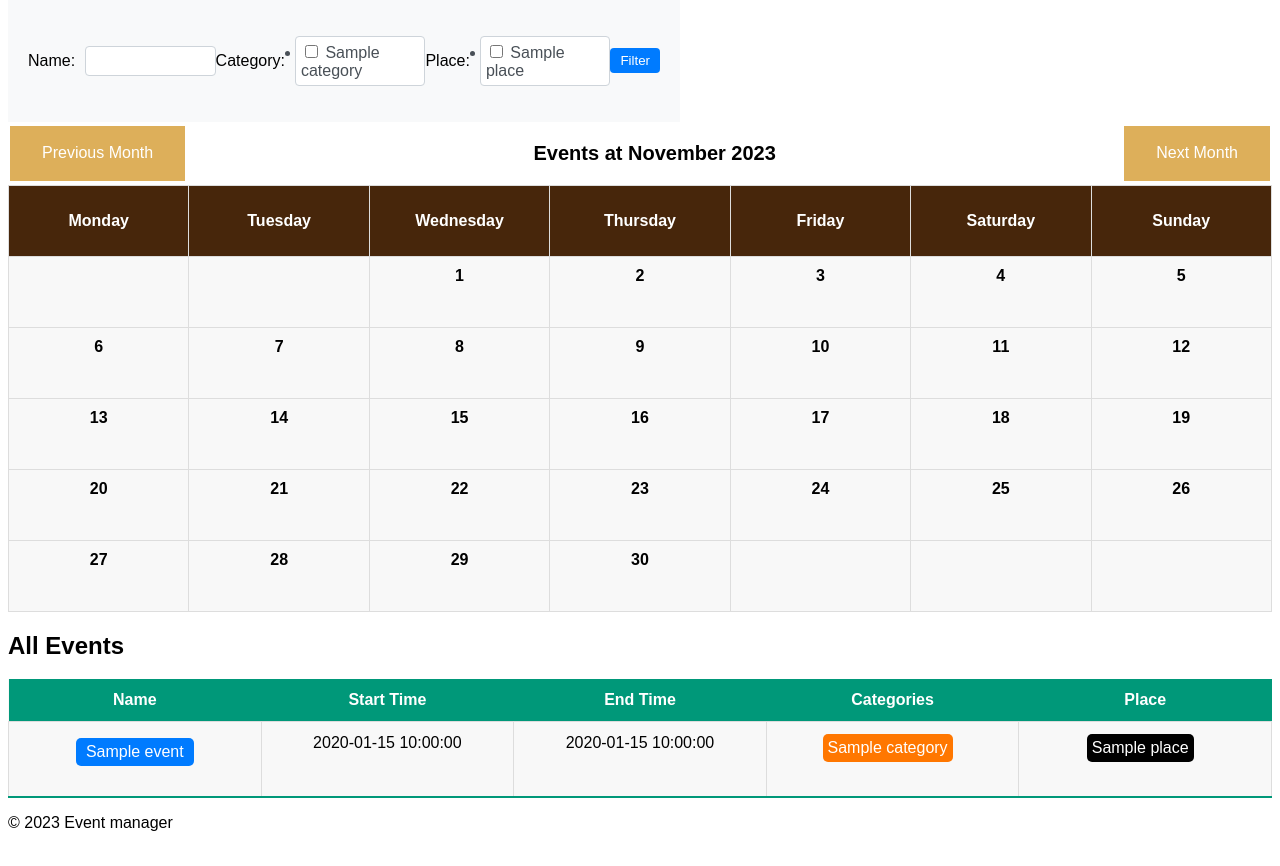
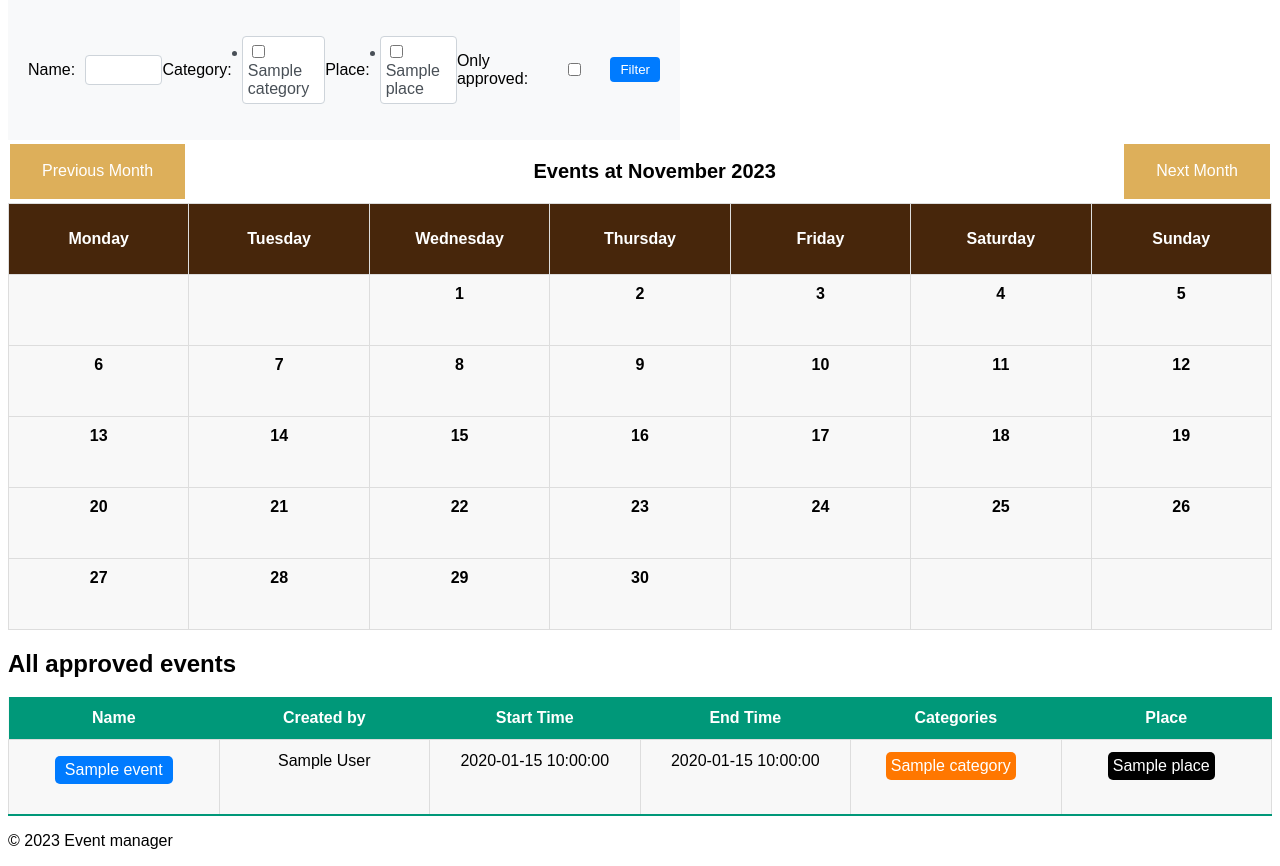
Before and after one commit to smatand/iis2023, a Flask app: page / in a window 1280 px wide. Shown: the part 343-1209 px from the top of the page. Before the commit the page ends 1174 px from the top, so only its background shows below. Run offline with Flask 3, Linux system fonts and the light colour scheme; a user stored in the database is signed in; tables that the repository leaves empty hold one stand-in row (values such as "Sample post").

Commit message:
distinguish approved/unapproved events

```diff
--- a/app.py
+++ b/app.py
@@ -70,16 +70,29 @@ def index():
         name = form.name.data
         category_ids = form.category.data
         place_ids = form.place.data
+        approved = form.approved.data
 
-        events = Event.query.filter(and_(
-            Event.name.ilike('%{}%'.format(name)),
-            or_(*[Event.categories.any(
-                id=category_id
-                ) for category_id in category_ids]),
-            or_(*[Event.place.has(
-                id=place_id
-                ) for place_id in place_ids])
-        )).all()
+        if approved is False:
+            events = Event.query.filter(and_(
+                Event.name.ilike('%{}%'.format(name)),
+                or_(*[Event.categories.any(
+                    id=category_id
+                    ) for category_id in category_ids]),
+                or_(*[Event.place.has(
+                    id=place_id
+                    ) for place_id in place_ids]),
+            )).all()
+        else:
+            events = Event.query.filter(and_(
+                Event.name.ilike('%{}%'.format(name)),
+                or_(Event.approved.is_(True)),
+                or_(*[Event.categories.any(
+                    id=category_id
+                    ) for category_id in category_ids]),
+                or_(*[Event.place.has(
+                    id=place_id
+                    ) for place_id in place_ids])
+            )).all()
     else:
         events = Event.query.all()
 
@@ -180,7 +193,6 @@ def logout():
 def create_event():
     form = EventForm()
     if form.validate_on_submit():
-        name = form.name.data
         category_ids = [
             id for id, checked in zip([choice[0] for choice
                                        in form.category_ids.choices
@@ -188,7 +200,7 @@ def create_event():
         place_id = form.place_id.data
 
         event = Event()
-        event.name = name
+        event.name = form.name.data
         event.start_datetime = form.start_datetime.data
         event.end_datetime = form.end_datetime.data
         event.capacity = form.capacity.data
@@ -196,6 +208,7 @@ def create_event():
         event.image = form.image.data
         event.place_id = place_id
         event.users.append(current_user)
+        event.owner_id = current_user.id
 
         categories = Category.query.filter(Category.id.in_(category_ids)).all()
         for category in categories:
@@ -243,7 +256,7 @@ def home():
 
 @app.route('/event/<int:id>', methods=['GET', 'POST'])
 def event(id):
-    event = Event.get_detail(id)
+    event = Event.query.get(id)
     now = datetime.now()
     form = ReviewForm()
     if form.validate_on_submit():
--- a/forms.py
+++ b/forms.py
@@ -10,7 +10,8 @@ from wtforms import (
     SelectField,
     TextAreaField,
     SelectMultipleField,
-    widgets
+    widgets,
+    BooleanField
 )
 from wtforms.validators import DataRequired, Length, Optional
 
@@ -98,6 +99,8 @@ class FilterForm(FlaskForm):
         option_widget=widgets.CheckboxInput(),
         widget=widgets.ListWidget(prefix_label=False))
 
+    approved = BooleanField('Only approved', default=False)
+
     def __init__(self, *args, **kwargs):
         super(FilterForm, self).__init__(*args, **kwargs)
         self.category.choices = [(c.id, c.name) for c in Category.query.all()]
--- a/static/event_details.css
+++ b/static/event_details.css
@@ -68,6 +68,16 @@
     padding: 5px 10px;
 }
 
+.event-unapproved {
+    background-color: #ffffff;
+    border: dashed;
+    border-radius: 5px;
+    border-color: #007bff;
+    color: #007bff;
+    cursor: pointer;
+    padding: 5px 10px;
+}
+
 .event-list {
     .event-list {
     display: flex;
--- a/templates/create_event.html
+++ b/templates/create_event.html
@@ -40,7 +40,7 @@
         {{ form.place_id(value=1) }}
       </div>
       <div class=""form-field">
-        <label for="category_id">{{ form.category_ids.label }}*<span>:</span></label>
+        <label for="category_id">{{ form.category_ids.label }}<span>:</span></label>
         {{ form.category_ids() }}
       </div>
       <div class="form-field">
--- a/templates/event.html
+++ b/templates/event.html
@@ -21,7 +21,7 @@
             <img class="event_image" src="{{ event.image }}" alt="Event Image">
         {% endif %}
     </div>
-    {% if current_user.is_authenticated and event.start_datetime > now %}
+    {% if current_user.is_authenticated and event.start_datetime > now and current_user.id != event.owner_id and current_user not in event.users %}
         <div class="entry_request">
             <button class="button-log">Request for entry</button>
             <p>Note: A fee may be required for admission!</p>
@@ -38,7 +38,7 @@
             </div>
         {% endfor %}
     </div>
-    {% if current_user in event.users %}
+    {% if current_user in event.users and event.end_datetime < now %}
         <h3>Submit a Review</h3>
         <div class="review_form">
             <form method="POST">
--- a/templates/index.html
+++ b/templates/index.html
@@ -17,6 +17,10 @@
         {{ form.category(id='category', class='form-input') }}
         <label for="place">Place:</label>
         {{ form.place(id='place', class='form-input') }}
+        <label for="approved">Only approved:</label>
+        {{ form.approved(id='approved', class='form-input') }}
+
+
         <input type="submit" value="Filter" class="form-submit">
     </form>
 
@@ -46,9 +50,11 @@
                   <div class="day-number">{{ day }}</div>
                   {% for event in events %}
                       {% if event.start_datetime.day <= day and event.end_datetime.day >= day and event.start_datetime.month == month and event.start_datetime.year == year %}
-                      <button class="event" onclick="window.location.href='{{ url_for('event', id=event.id) }}';">
-                          {{ event.name }}
-                      </button>
+                        {% if event.approved == true %}
+                            <button class="event" onclick="window.location.href='{{ url_for('event', id=event.id) }}';">{{ event.name }}</button>
+                        {% else %}
+                            <button class="event-unapproved" onclick="window.location.href='{{ url_for('event', id=event.id) }}';">{{ event.name }}</button>
+                        {% endif %}
                       {% endif %}
                   {% endfor %}
                   {% endif %}
@@ -59,11 +65,12 @@
       {% endfor %}
 </table>
 <div id="event-list">
-    <h2>All Events</h2>
+    <h2>All approved events</h2>
     <table class="event-table">
         <thead>
             <tr>
                 <th class="event-table-header">Name</th>
+                <th class="event-table-header">Created by</th>
                 <th class="event-table-header">Start Time</th>
                 <th class="event-table-header">End Time</th>
                 <th class="event-table-header">Categories</th>
@@ -73,7 +80,12 @@
         <tbody>
             {% for event in events %}
                 <tr class="event-table-row">
-                    <td class="event-table-data"><button class="event" onclick="window.location.href='{{ url_for('event', id=event.id) }}';">{{ event.name }}</button></td>
+                    {% if event.approved == false %}
+                        <td class="event-table-data"><button class="event-unapproved" onclick="window.location.href='{{ url_for('event', id=event.id) }}';">{{ event.name }}  (unapproved)</button></td>
+                    {% else %}
+                        <td class="event-table-data"><button class="event" onclick="window.location.href='{{ url_for('event', id=event.id) }}';">{{ event.name }}</button></td>
+                    {% endif %}
+                    <td class="event-table-data">{{ event.owner.name }}</td>
                     <td class="event-table-data">{{ event.start_datetime }}</td>
                     <td class="event-table-data">{{ event.end_datetime }}</td>
                     <td class="event-table-data">
@@ -90,5 +102,4 @@
         </tbody>
     </table>
 </div>
-
 {% endblock %}
```
Also changed, not shown: fill_db.py (+6 -5 lines).
